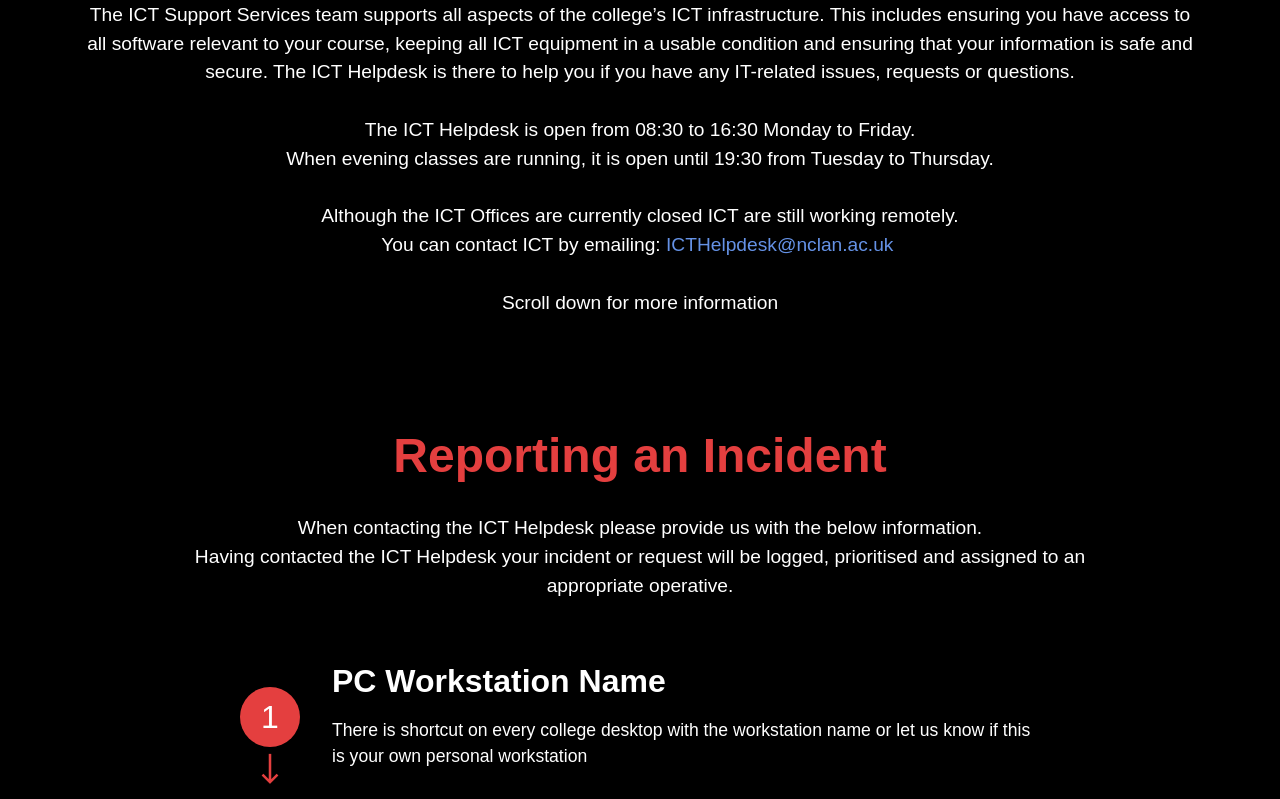
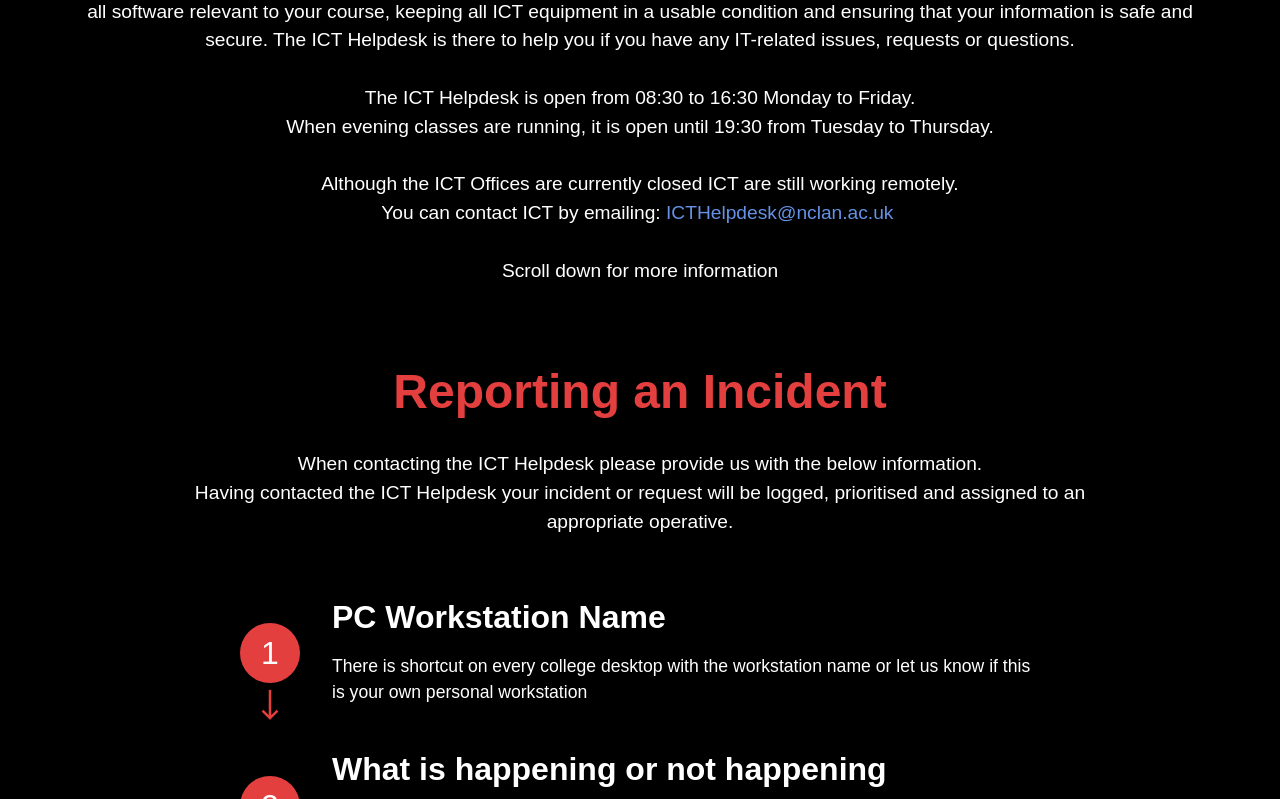
Before and after one commit to volumencl/ICTContactSupport, a plain HTML site: page index.html in a window 1280 px wide. Shown: the part 389-1188 px from the top of the page. Drawn offline with Linux system fonts and the light colour scheme; files whose address does not match are found by name; a web font is replaced by a local one.

Commit message:
create github pages

```diff
--- a/assets/mobirise/css/mbr-additional.css
+++ b/assets/mobirise/css/mbr-additional.css
@@ -799,8 +799,8 @@ a {
   color: #e43f3f;
 }
 .cid-sbfbFylSZO {
-  padding-top: 2rem;
-  padding-bottom: 2rem;
+  padding-top: 0rem;
+  padding-bottom: 0rem;
   background-color: #000000;
 }
 .cid-sbfbFylSZO .mbr-section-title {
--- a/index.html
+++ b/index.html
@@ -140,7 +140,7 @@
             </div>
         </div>
     </div>
-</section><section style="background-color: #fff; font-family: -apple-system, BlinkMacSystemFont, 'Segoe UI', 'Roboto', 'Helvetica Neue', Arial, sans-serif; color:#aaa; font-size:12px; padding: 0; align-items: center; display: flex;"><a href="https://mobirise.site/k" style="flex: 1 1; height: 3rem; padding-left: 1rem;"></a><p style="flex: 0 0 auto; margin:0; padding-right:1rem;"><a href="https://mobirise.site/d" style="color:#aaa;">This web page</a> was made with Mobirise</p></section><script src="assets/web/assets/jquery/jquery.min.js"></script>  <script src="assets/popper/popper.min.js"></script>  <script src="assets/tether/tether.min.js"></script>  <script src="assets/bootstrap/js/bootstrap.min.js"></script>  <script src="assets/smoothscroll/smooth-scroll.js"></script>  <script src="assets/theme/js/script.js"></script>
+</section><section style="background-color: #fff; font-family: -apple-system, BlinkMacSystemFont, 'Segoe UI', 'Roboto', 'Helvetica Neue', Arial, sans-serif; color:#aaa; font-size:12px; padding: 0; align-items: center; display: flex;"><a href="https://mobirise.site/k" style="flex: 1 1; height: 3rem; padding-left: 1rem;"></a><p style="flex: 0 0 auto; margin:0; padding-right:1rem;">Mobirise web software - <a href="https://mobirise.site/o" style="color:#aaa;">Go here</a></p></section><script src="assets/web/assets/jquery/jquery.min.js"></script>  <script src="assets/popper/popper.min.js"></script>  <script src="assets/tether/tether.min.js"></script>  <script src="assets/bootstrap/js/bootstrap.min.js"></script>  <script src="assets/smoothscroll/smooth-scroll.js"></script>  <script src="assets/theme/js/script.js"></script>
 
 
 </body>
```
Also changed, not shown: 1 other file.
